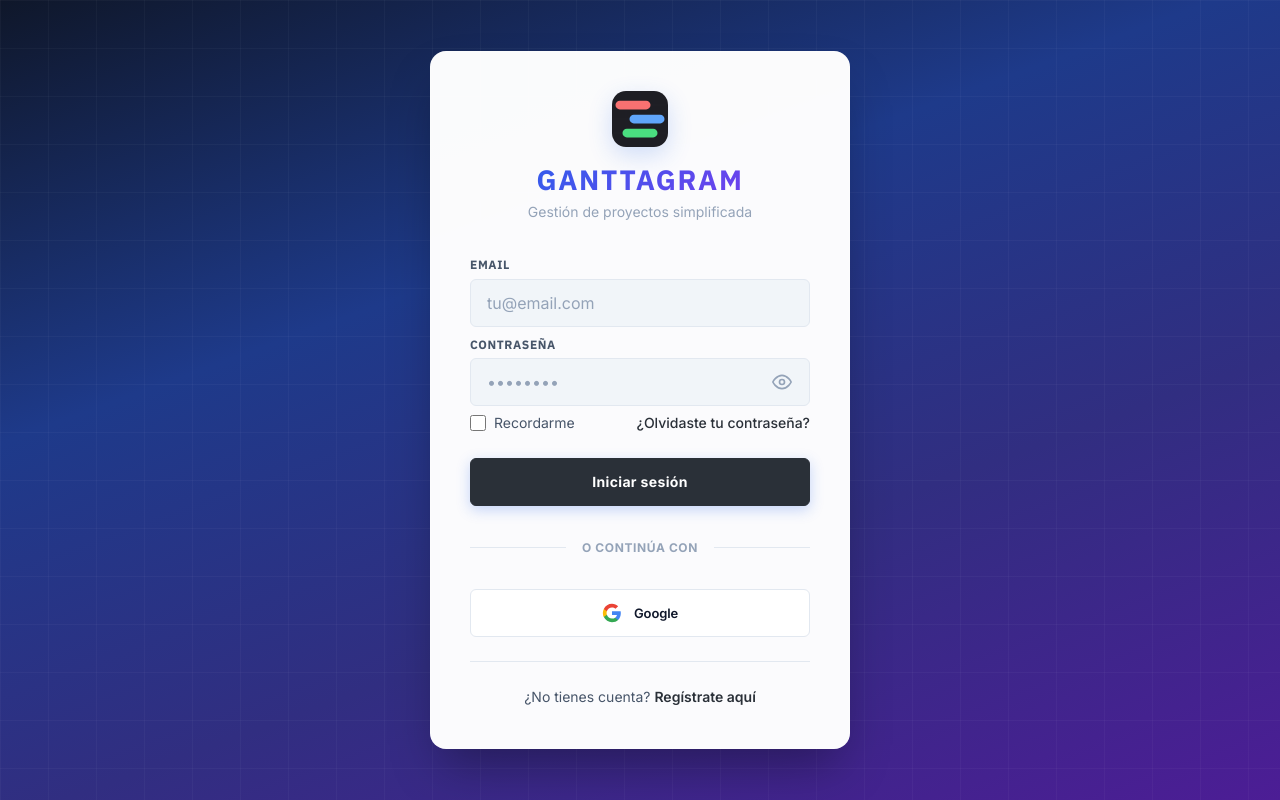
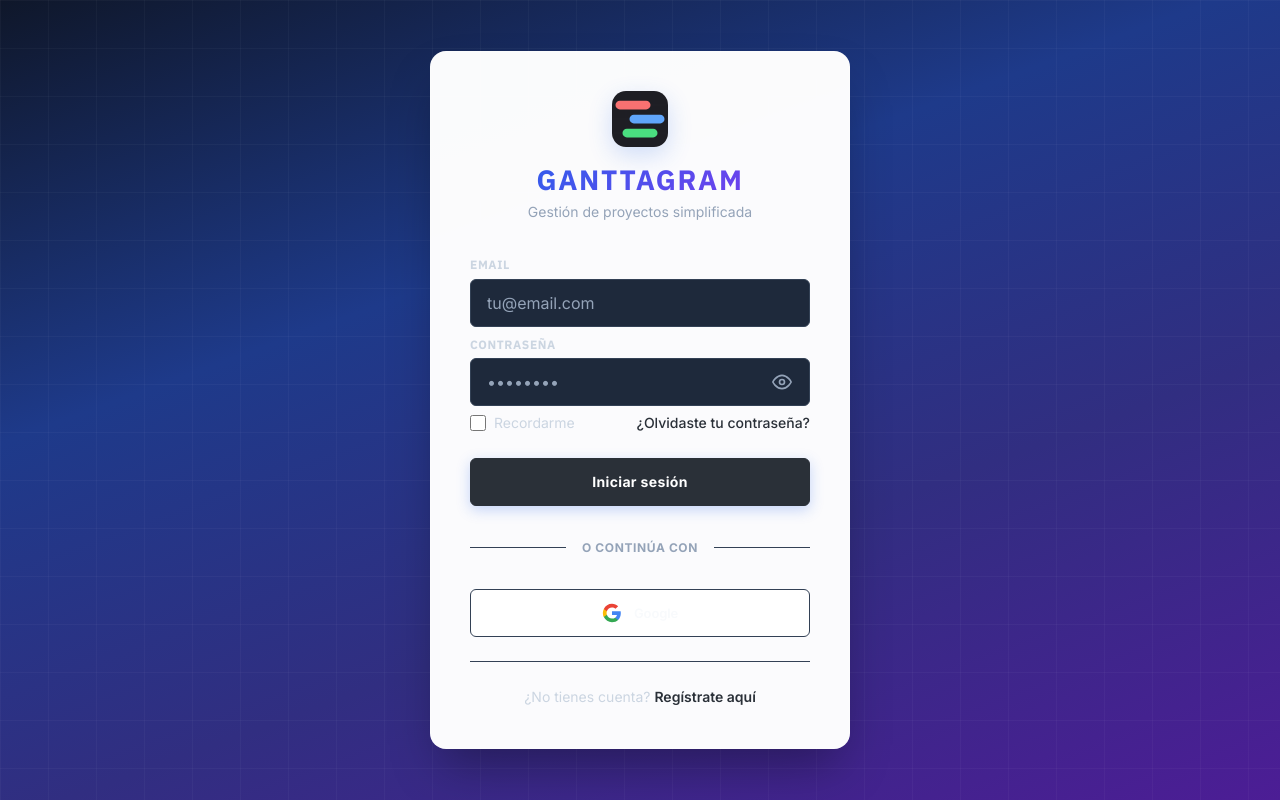
Before and after one commit to salempc-pe/ganttagram, a React (Vite) app: page /login in a window 1280 px wide. Built offline with nearby package versions, Linux system fonts and the light colour scheme; no server answers.

Commit message:
feat(ui): add Dark Mode theme toggle switch

```diff
--- a/src/App.jsx
+++ b/src/App.jsx
@@ -3,6 +3,7 @@
 import { AuthProvider } from './features/auth/AuthContext';
 import { PrivateRoute } from './features/auth/PrivateRoute';
 import { ErrorBoundary } from './shared/components/ErrorBoundary';
+import { ThemeProvider } from './shared/context/ThemeContext';
 import './index.css';
 
 // Lazy loading para Code Splitting
@@ -16,6 +17,7 @@
 
 function App() {
   return (
+    <ThemeProvider>
       <BrowserRouter>
         <AuthProvider>
           <ErrorBoundary>
@@ -47,6 +49,7 @@
           </ErrorBoundary>
         </AuthProvider>
       </BrowserRouter>
+    </ThemeProvider>
   )
 }
 
--- a/src/features/dashboard/DashboardPage.jsx
+++ b/src/features/dashboard/DashboardPage.jsx
@@ -10,6 +10,7 @@
 import { es } from 'date-fns/locale';
 import { MobileHeader } from '../../shared/components/MobileHeader';
 import { MobileNav } from '../../shared/components/MobileNav';
+import { ThemeToggle } from '../../shared/components/ThemeToggle';
 import './DashboardPage.css';
 
 export const DashboardPage = () => {
@@ -100,10 +101,13 @@
                             <h1>Centro de Mando</h1>
                             <p className="text-secondary">Bienvenido al sistema de gestión de obras, {user?.displayName}</p>
                         </div>
-                        <Button variant="ghost" onClick={handleLogout} className="text-error">
-                            <LogOut size={18} />
-                            <span className="ml-2">Salir</span>
-                        </Button>
+                        <div className="flex items-center gap-4">
+                            <ThemeToggle />
+                            <Button variant="ghost" onClick={handleLogout} className="text-error">
+                                <LogOut size={18} />
+                                <span className="ml-2">Salir</span>
+                            </Button>
+                        </div>
                     </header>
 
                     {/* Metric Tiles - Industrial Style */}
--- a/src/features/projects/components/ProjectSidebar.jsx
+++ b/src/features/projects/components/ProjectSidebar.jsx
@@ -13,6 +13,7 @@
     PanelLeftOpen
 } from 'lucide-react';
 import { clsx } from 'clsx';
+import { ThemeToggle } from '../../../shared/components/ThemeToggle';
 import './ProjectSidebar.css';
 
 export const ProjectSidebar = ({ activeTab, onTabChange }) => {
@@ -56,6 +57,10 @@
                     </button>
                 ))}
             </nav>
+
+            <div className="sidebar-footer mt-auto flex flex-col items-center gap-4 mb-4">
+                <ThemeToggle />
+            </div>
         </div>
     );
 };
--- a/src/index.css
+++ b/src/index.css
@@ -81,6 +81,28 @@
   --transition-fast: 150ms cubic-bezier(0.4, 0, 0.2, 1);
   --transition-normal: 250ms cubic-bezier(0.4, 0, 0.2, 1);
   --transition-slow: 400ms cubic-bezier(0.4, 0, 0.2, 1);
+}
+
+/* === DARK MODE: DEEP SLATE PREMIUM === */
+:root[data-theme="dark"] {
+  --bg-primary: #0f172a;
+  --bg-secondary: #1e293b;
+  --bg-tertiary: #334155;
+  --bg-card: #1e293b;
+  --bg-blueprint: #0f172a;
+
+  --text-primary: #f8fafc;
+  --text-secondary: #cbd5e1;
+  --text-tertiary: #94a3b8;
+
+  --border-color: #334155;
+  --border-hover: #475569;
+  --border-light: #1e293b;
+
+  --grid-pattern: radial-gradient(circle, #334155 1px, transparent 1px);
+  --shadow-sm: 0 1px 2px 0 rgba(0, 0, 0, 0.5);
+  --shadow-md: 0 4px 6px -1px rgba(0, 0, 0, 0.4), 0 2px 4px -2px rgba(0, 0, 0, 0.2);
+  --shadow-lg: 0 10px 15px -3px rgba(0, 0, 0, 0.4), 0 4px 6px -4px rgba(0, 0, 0, 0.2);
 }
 
 
--- a/src/shared/components/MobileHeader.jsx
+++ b/src/shared/components/MobileHeader.jsx
@@ -1,6 +1,7 @@
 import { Link } from 'react-router-dom';
 import { Menu, ChevronLeft } from 'lucide-react';
 import './MobileHeader.css';
+import { ThemeToggle } from './ThemeToggle';
 
 export const MobileHeader = ({ projectName, onMenuClick, showBack = true, children }) => {
     return (
@@ -12,9 +13,12 @@
                     </Link>
                 )}
                 <h1 className="mobile-title">{projectName}</h1>
-                <button className="mobile-menu-btn" onClick={onMenuClick}>
-                    <Menu size={24} />
-                </button>
+                <div className="flex items-center gap-2">
+                    <ThemeToggle />
+                    <button className="mobile-menu-btn" onClick={onMenuClick}>
+                        <Menu size={24} />
+                    </button>
+                </div>
             </div>
             {children && <div className="mobile-header-extra">{children}</div>}
         </header>
--- /dev/null
+++ b/src/shared/components/ThemeToggle.jsx
@@ -0,0 +1,23 @@
+import React from 'react';
+import { useTheme } from '../context/ThemeContext';
+import { Sun, Moon } from 'lucide-react';
+
+export const ThemeToggle = ({ className = '' }) => {
+    const { theme, toggleTheme } = useTheme();
+
+    return (
+        <button
+            onClick={toggleTheme}
+            className={`flex items-center justify-center rounded-md p-2 transition-colors duration-200
+                hover:bg-opacity-20 hover:bg-white text-current ${className}`}
+            aria-label="Toggle theme"
+            title={`Cambiar a modo ${theme === 'dark' ? 'claro' : 'oscuro'}`}
+        >
+            {theme === 'dark' ? (
+                <Sun size={20} className="text-yellow-400" />
+            ) : (
+                <Moon size={20} className="text-slate-700" />
+            )}
+        </button>
+    );
+};
--- /dev/null
+++ b/src/shared/context/ThemeContext.jsx
@@ -0,0 +1,29 @@
+import React, { createContext, useContext, useState, useEffect } from 'react';
+
+const ThemeContext = createContext();
+
+export const useTheme = () => useContext(ThemeContext);
+
+export const ThemeProvider = ({ children }) => {
+    // Inicializar estado revisando localStorage, por defecto 'dark' como sugiere "Industrial-Tech Premium"
+    const [theme, setTheme] = useState(() => {
+        const savedTheme = localStorage.getItem('ganttagram-theme');
+        return savedTheme || 'dark';
+    });
+
+    useEffect(() => {
+        // Guardar theme e inyectarlo en el documento
+        localStorage.setItem('ganttagram-theme', theme);
+        document.documentElement.setAttribute('data-theme', theme);
+    }, [theme]);
+
+    const toggleTheme = () => {
+        setTheme((prevTheme) => (prevTheme === 'light' ? 'dark' : 'light'));
+    };
+
+    return (
+        <ThemeContext.Provider value={{ theme, toggleTheme }}>
+            {children}
+        </ThemeContext.Provider>
+    );
+};
```
Also changed, not shown: .gsd/ROADMAP.md. Lines whose indentation alone changed are shown as unchanged.
